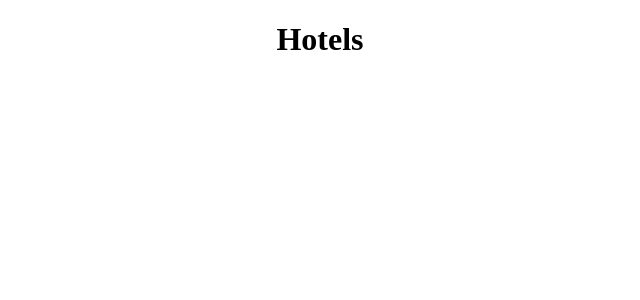
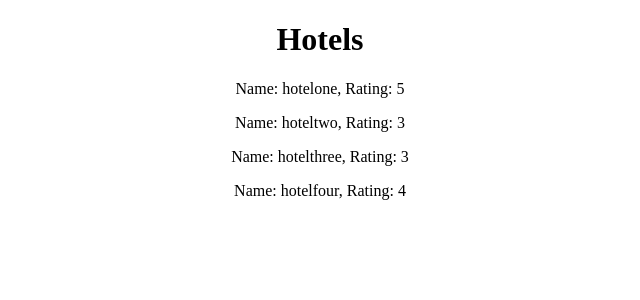
Before and after one commit to Mohamed-Abobaker/AeroCloud-Test, a React (Create React App) app: page / in a window 1280 px wide. Shown: the top 300 px of the page, without its empty margins (320-960 px from the left). Built offline with nearby package versions, Linux system fonts and the light colour scheme.

Commit message:
display hotels

```diff
--- a/src/App.js
+++ b/src/App.js
@@ -1,11 +1,24 @@
-import React, { Component } from 'react';
-import './App.css';
+import React, { Component } from "react";
+import "./App.css";
+import * as data from "./data";
 
 class App extends Component {
+  state = {
+    hotels: data
+  };
+
   render() {
+    const { hotels } = this.state;
     return (
       <div className="App">
         <h1>Hotels</h1>
+        {hotels.map(hotel => {
+          return (
+            <p key={hotel.name}>
+              Name: {hotel.name}, Rating: {hotel.starRating}
+            </p>
+          );
+        })}
       </div>
     );
   }
```
